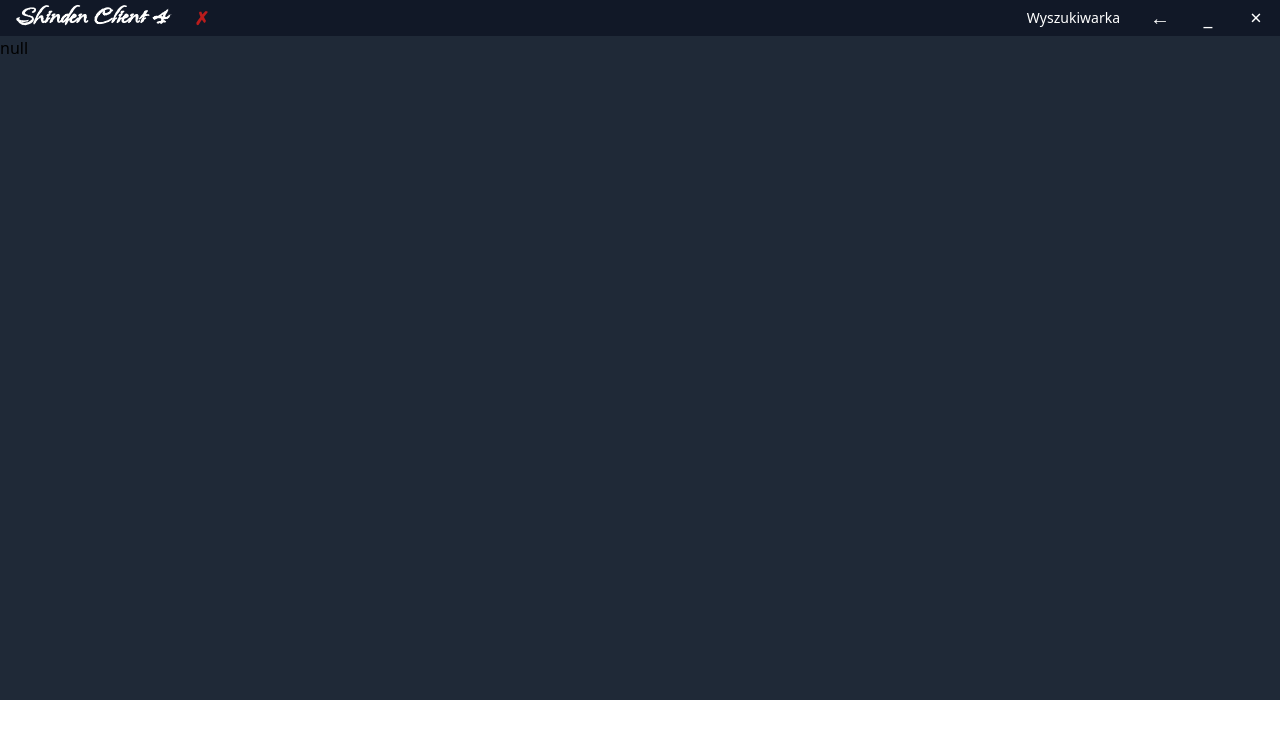
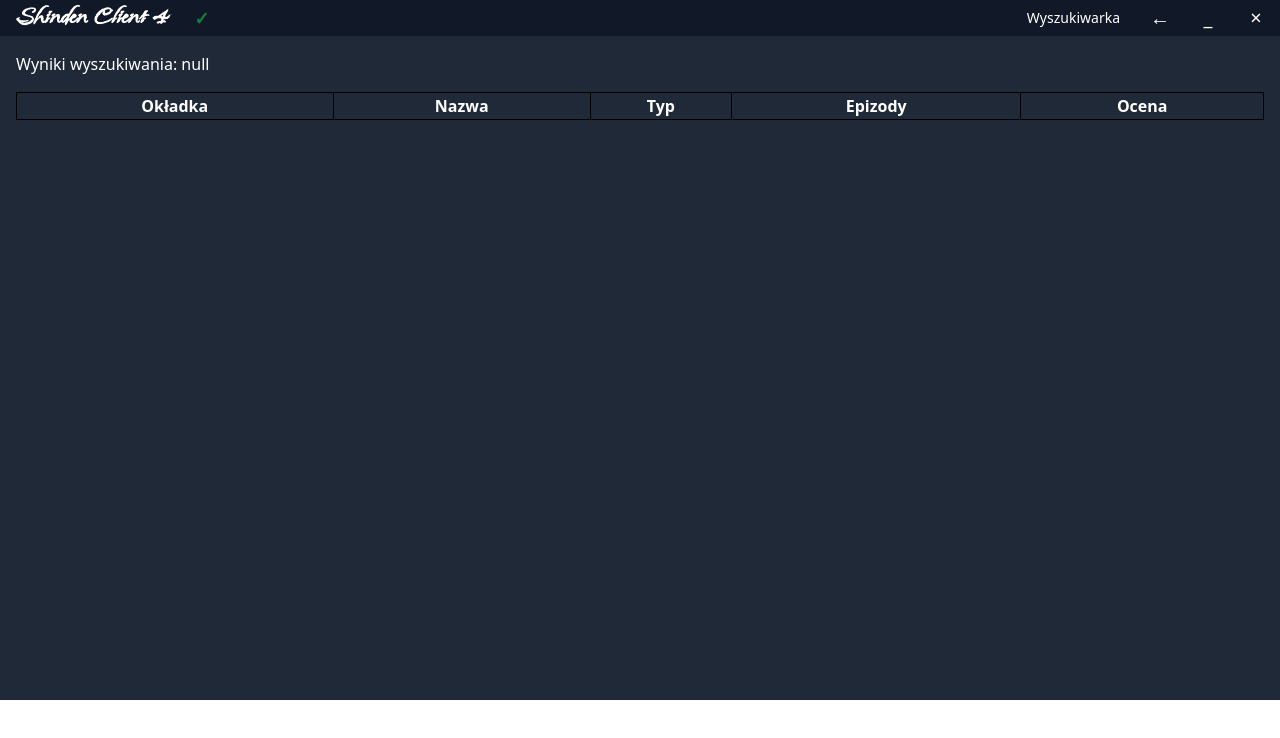
Before and after one commit to KlapChat-Entertainment/shinden-client, a SvelteKit app: page /search in a window 1280 px wide. Shown: the top 738 px of the page. Built offline with nearby package versions, Linux system fonts and the light colour scheme.

Commit message:
Prepare results page

```diff
--- a/src/lib/LoadingAnimation.svelte
+++ b/src/lib/LoadingAnimation.svelte
@@ -1,5 +1,6 @@
 <script lang="ts">
     import { loadingState } from "./stores";
+    import { page } from "$app/stores";
 </script>
 
 <div class="w-9 h-9 flex items-center justify-center font-bold text-lg">
--- /dev/null
+++ b/src/lib/searchResult/resultsTable.svelte
@@ -0,0 +1,13 @@
+<script lang="ts">
+    // TODO: The component should export an array of anime objects
+</script>
+
+<table class="w-full border-black border">
+    <tr class="text-white">
+        <th class="border-black border">Okładka</th>
+        <th class="border-black border">Nazwa</th>
+        <th class="border-black border">Typ</th>
+        <th class="border-black border">Epizody</th>
+        <th class="border-black border">Ocena</th>
+    </tr>
+</table>
--- a/src/routes/search/+page.svelte
+++ b/src/routes/search/+page.svelte
@@ -1,11 +1,18 @@
 <script lang="ts">
     import { page } from "$app/stores";
+	import ResultsTable from "$lib/searchResult/resultsTable.svelte";
     import { loadingState } from "$lib/stores";
+    $loadingState = "loading";
+
     let animeName = $page.url.searchParams.get('animeName');
 
-    loadingState.set("loading");
-    loadingState.set("failed");
+    // TODO: anime search
+
+    $loadingState = "success";
+
 </script>
 
-<!-- TODO: Table with search results -->
-<h2>{animeName}</h2>
+<div class="mx-4">
+    <h2 class="text-white py-4">Wyniki wyszukiwania: {animeName}</h2>
+    <ResultsTable />
+</div>
```
